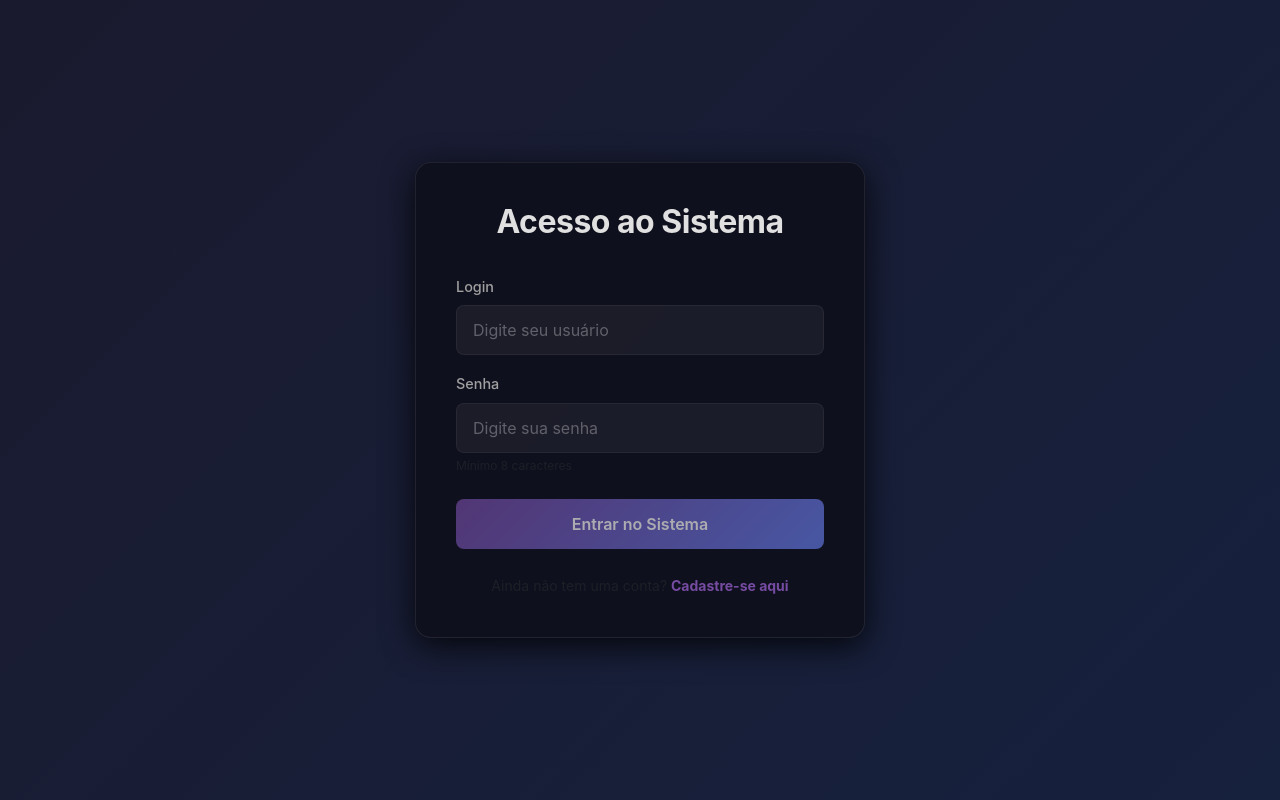
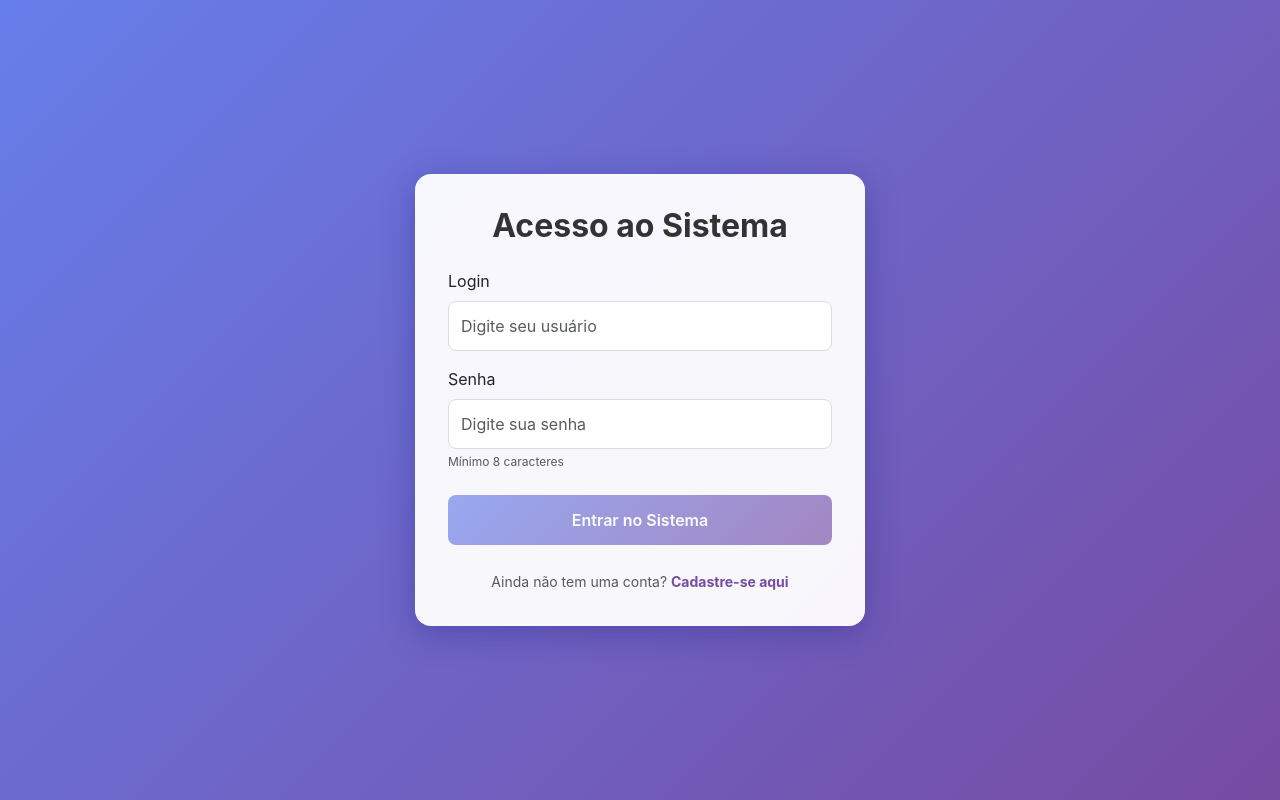
Before and after one commit to desafio-tec/front_end, a React (Vite) app: page / in a window 1280 px wide. Built offline with nearby package versions, Linux system fonts and the light colour scheme.

Commit message:
style: revert to purple theme and fix persistent register alert

```diff
--- a/src/index.css
+++ b/src/index.css
@@ -1,13 +1,8 @@
 :root {
-  --primary-gradient: linear-gradient(135deg, #1a1a2e 0%, #16213e 100%);
-  --accent-gradient: linear-gradient(135deg, #764ba2 0%, #667eea 100%);
-  --glass-bg: rgba(15, 15, 26, 0.85);
-  --glass-shadow: 0 8px 32px 0 rgba(0, 0, 0, 0.8);
+  --primary-gradient: linear-gradient(135deg, #667eea 0%, #764ba2 100%);
+  --glass-bg: rgba(255, 255, 255, 0.95);
+  --glass-shadow: 0 8px 32px 0 rgba(31, 38, 135, 0.37);
   --border-radius: 16px;
-  --text-primary: #e0e0e0;
-  --text-secondary: #a0a0a0;
-  --input-bg: rgba(255, 255, 255, 0.05);
-  --input-border: rgba(255, 255, 255, 0.1);
 }
 
 body {
@@ -17,8 +12,6 @@ body {
     sans-serif;
   -webkit-font-smoothing: antialiased;
   -moz-osx-font-smoothing: grayscale;
-  background-color: #0f0f1a;
-  color: var(--text-primary);
 }
 
 .auth-page {
@@ -32,32 +25,30 @@ body {
 
 .auth-card {
   background: var(--glass-bg);
-  backdrop-filter: blur(12px);
-  -webkit-backdrop-filter: blur(12px);
+  backdrop-filter: blur(4px);
+  -webkit-backdrop-filter: blur(4px);
   border-radius: var(--border-radius);
-  border: 1px solid rgba(255, 255, 255, 0.08);
+  border: 1px solid rgba(255, 255, 255, 0.18);
   box-shadow: var(--glass-shadow);
   width: 100%;
   max-width: 450px;
-  padding: 2.5rem;
-  transition: transform 0.3s ease, border-color 0.3s ease;
+  padding: 2rem;
+  transition: transform 0.3s ease;
 }
 
 .auth-card:hover {
   transform: translateY(-5px);
-  border-color: rgba(118, 75, 162, 0.3);
 }
 
 .auth-title {
-  color: var(--text-primary);
+  color: #333;
   font-weight: 700;
-  margin-bottom: 2rem;
+  margin-bottom: 1.5rem;
   text-align: center;
-  letter-spacing: -0.5px;
 }
 
 .btn-premium {
-  background: var(--accent-gradient);
+  background: var(--primary-gradient);
   border: none;
   border-radius: 8px;
   padding: 0.8rem;
@@ -66,31 +57,20 @@ body {
   transition: all 0.3s ease;
 }
 
-.form-control {
-  background-color: var(--input-bg);
-  border: 1px solid var(--input-border);
-  border-radius: 8px;
-  padding: 0.75rem 1rem;
-  color: white !important;
-  transition: all 0.2s ease;
+.btn-premium:hover {
+  opacity: 0.9;
+  box-shadow: 0 4px 15px rgba(0, 0, 0, 0.2);
 }
 
-.form-control::placeholder {
-  color: rgba(255, 255, 255, 0.3);
+.form-control {
+  border-radius: 8px;
+  padding: 0.75rem;
+  border: 1px solid #ddd;
 }
 
 .form-control:focus {
-  background-color: rgba(255, 255, 255, 0.08);
-  box-shadow: 0 0 0 0.25rem rgba(118, 75, 162, 0.2);
+  box-shadow: 0 0 0 0.25rem rgba(118, 75, 162, 0.25);
   border-color: #764ba2;
-  color: white;
-}
-
-.form-label {
-  color: var(--text-secondary);
-  font-weight: 500;
-  font-size: 0.9rem;
-  margin-bottom: 0.5rem;
 }
 
 /* Validations and UX Enhancements */
--- a/src/pages/Register.tsx
+++ b/src/pages/Register.tsx
@@ -55,6 +55,10 @@ const Register = () => {
 
         // Clear API errors when user types
         setApiErrors(prev => ({ ...prev, [name]: '', general: '' }));
+
+        if (name === 'login') {
+            setLoginStatus('idle');
+        }
 
         if (name === 'name') {
             if (value.trim() && !value.trim().includes(' ')) {
```
Also changed, not shown: 4 other files (tests, documents, lock files or other folders).
